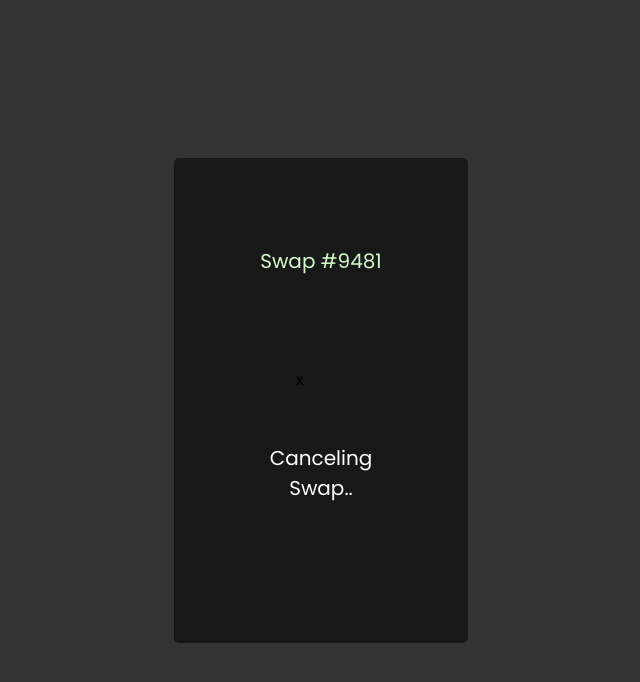
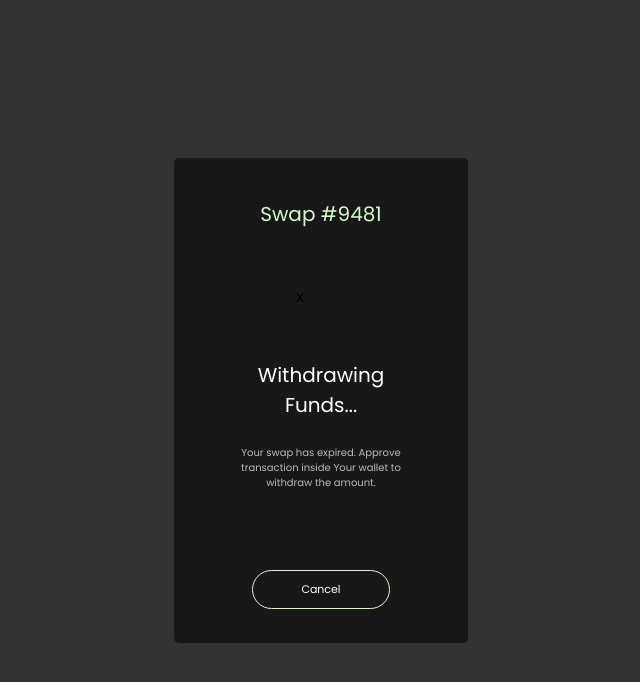
Before and after one commit to harisalkarni/swapsy-test, a React (Create React App) app: page / in a window 1280 px wide. Shown: the top 682 px of the page, without its empty margins (319-959 px from the left). Built offline with nearby package versions, Linux system fonts and the light colour scheme.

Commit message:
add withdrawing funds

```diff
--- /dev/null
+++ b/src/atom/WithdrawingProcess.tsx
@@ -0,0 +1,22 @@
+const WithdrawingFunds = () => {
+  return (
+    <div className="w-[294px] h-[485px]  rounded-[5px] pt-[41px] px-[33px] relative bg-erie-black flex flex-col items-center">
+      <div className="text-[20px] text-tea-green">Swap #9481</div>
+      <div className="w-[50px] h-[50px] mt-[56px] mb-[25px]">x</div>
+      <div className="w-[132px] text-[20px] text-white text-center">
+        Withdrawing Funds...
+      </div>
+      <div className="w-[162px] text-[10px] text-center mt-[25px] text-white opacity-70">
+        Your swap has expired. Approve transaction inside Your wallet to
+        withdraw the amount.
+      </div>
+      <div className=" absolute bottom-[34px] left-0 right-0  flex flex-row justify-center">
+        <button className="text-white  py-[10px] px-[48px] rounded-full text-[11px] border border-tea-green">
+          Cancel
+        </button>
+      </div>
+    </div>
+  );
+};
+
+export default WithdrawingFunds;
--- a/src/organism/index.tsx
+++ b/src/organism/index.tsx
@@ -3,12 +3,13 @@
 // import WrongNetwork from "../atom/WrongNetwork";
 // import Swap from "../molecule/Swap";
 // import SwapScreen from "../molecule/SwapScreen";
-import CancelingSwap from "../atom/CancelingSwap";
-import SwapLink from "../molecule/SwapLink";
+// import CancelingSwap from "../atom/CancelingSwap";
+// import SwapLink from "../molecule/SwapLink";
+import WithdrawingFunds from "../atom/WithdrawingProcess";
 const HomePage = () => {
   return (
     <div className="flex flex-1 bg-black bg-opacity-80 min-h-screen justify-center items-center">
-      <CancelingSwap />
+      <WithdrawingFunds />
     </div>
   );
 };
```
